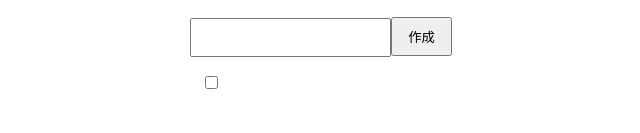
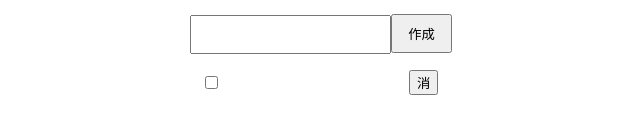
Before and after one commit to Hasegawa-Akito/typescript-training-todoList, a React (Create React App) app: page /todo in a window 1280 px wide. Both pictures are taken after a click on the button "作成". Shown: the part 375-508 px from the top of the page, without its empty margins (319-959 px from the left). Built offline with nearby package versions, Linux system fonts and the light colour scheme.

Commit message:
削除機能実装

```diff
--- a/src/App.css
+++ b/src/App.css
@@ -17,11 +17,14 @@
 }
 
 .todoList li {
-  width: 10%;
+  width: 100%;
   display: flex;
-  align-items: center;
   margin-bottom: 10px;
   font-size: 20px;
+}
+
+.todoList ul {
+  width: 10%;
 }
 
 .todoList li input {
@@ -29,5 +32,6 @@
 }
 
 .todoValue {
+  width: 60%;
   margin-left: 20px;
 }
--- a/src/components/Todo/AddTodo.tsx
+++ b/src/components/Todo/AddTodo.tsx
@@ -1,4 +1,4 @@
-import React, { createContext, useRef, useState } from "react";
+import React, { createContext, useEffect, useRef, useState } from "react";
 import ShowTodo from "./ShowTodo";
 
 type Todo = {
@@ -21,6 +21,10 @@ function AddTodo() {
   const [todos, setTodos] = useState<Todo[]>([]);
   // 初期値のnullの後ろに「!」をつけて、null型ではないことを宣言
   const inputRef = useRef<HTMLInputElement>(null!);
+
+  useEffect(() => {
+    console.log(todos);
+  }, [todos]);
 
   const submitTodo = () => {
     setTodos([
--- a/src/components/Todo/ShowTodo.tsx
+++ b/src/components/Todo/ShowTodo.tsx
@@ -20,6 +20,13 @@ function ShowTodo(props: Props) {
     );
   };
 
+  const handleDelete = (id: number) => {
+    setTodos(
+      // filterでidが一致位するもののみ除外
+      todos.filter((todo) => todo.id !== id)
+    );
+  };
+
   return (
     <ul className="todoList">
       {props.todos.map((todo) => (
@@ -30,6 +37,7 @@ function ShowTodo(props: Props) {
             onChange={() => handleChecked(todo.id, todo.checked)}
           />
           <div className="todoValue">{todo.inputValue}</div>
+          <button onClick={() => handleDelete(todo.id)}>消</button>
         </li>
       ))}
     </ul>
```
